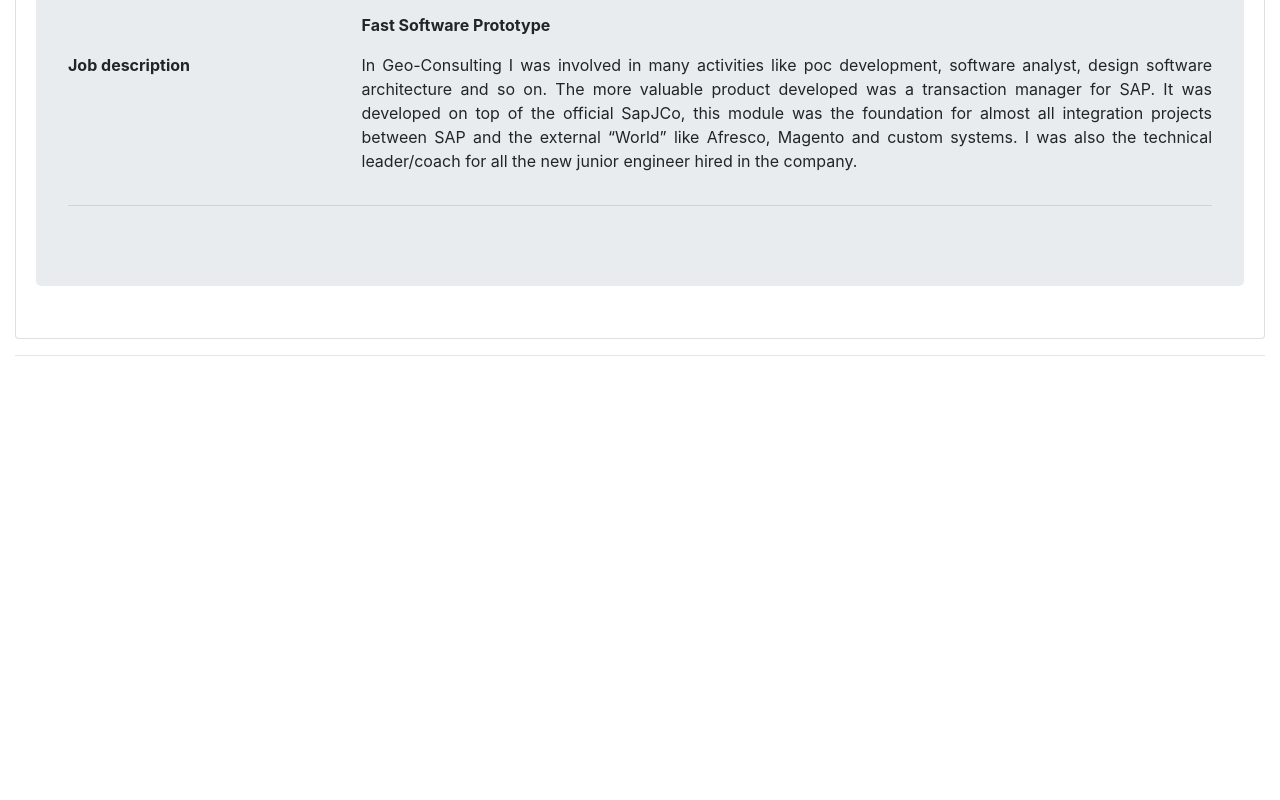
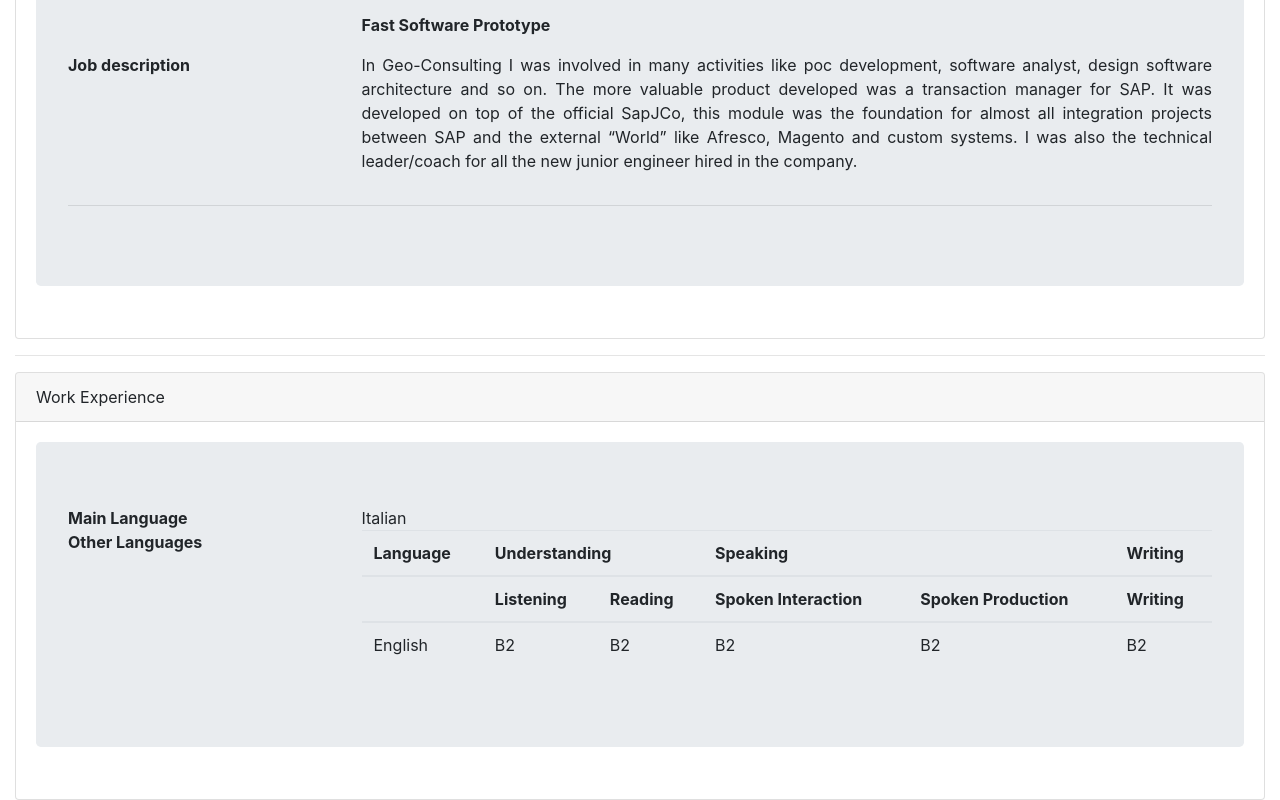
Before and after one commit to mrFlick72/mrFlick72.github.io, a React app: page /#/resume in a window 1280 px wide. Shown: the part 4257-5057 px from the top of the page. Before the commit the page ends 4629 px from the top, so only its background shows below. Built offline with nearby package versions, Linux system fonts and the light colour scheme.

Commit message:
language table

```diff
--- a/app/component/resume/LanguageSkillSectionPage.js
+++ b/app/component/resume/LanguageSkillSectionPage.js
@@ -0,0 +1,13 @@
+import React from 'react';
+
+import ResumeRow from "./ResumeRow";
+import LanguageSkillsTable from "./LanguageSkillsTable";
+
+export default ({languageDetails}) => {
+
+    return <div>
+        <ResumeRow label="Main Language" content={languageDetails.mainLanguage}/>
+
+        <ResumeRow label="Other Languages" content={<LanguageSkillsTable languageDetails={languageDetails.otherLanguages}/> }/>
+    </div>
+}
--- /dev/null
+++ b/app/component/resume/LanguageSkillsTable.js
@@ -0,0 +1,37 @@
+import React from 'react';
+
+export default ({languageDetails}) => {
+
+    return <div className="table-responsive">
+        <table className="table">
+            <thead>
+            <tr>
+                <th>Language</th>
+                <th colSpan="2">Understanding</th>
+                <th colSpan="2">Speaking</th>
+                <th>Writing</th>
+            </tr>
+            <tr>
+                <th></th>
+                <th>Listening</th>
+                <th>Reading</th>
+                <th>Spoken Interaction</th>
+                <th>Spoken Production</th>
+                <th>Writing</th>
+            </tr>
+            </thead>
+            <tbody>
+            {languageDetails.map(language => {
+                return <tr>
+                    <td>{language.languageName}</td>
+                    <td>{language.understanding.listening}</td>
+                    <td>{language.understanding.reading}</td>
+                    <td>{language.speaking.spokenInteraction}</td>
+                    <td>{language.speaking.spokenProduction}</td>
+                    <td>{language.writing.writing}</td>
+                </tr>
+            })}
+            </tbody>
+        </table>
+    </div>
+}
--- a/app/domain/repository/ResumeRepository.js
+++ b/app/domain/repository/ResumeRepository.js
@@ -100,7 +100,7 @@ export default class {
     }
 
 
-    getWorkExperience() {
+    getWorkExperienceDetails() {
         return [
             {
                 "company": "Lastminute.com Group",
@@ -149,4 +149,27 @@ export default class {
                 "engineer hired in the company."
             }]
     }
+
+    getLanguages() {
+        return {
+            "mainLanguage": "Italian",
+            "otherLanguages": [
+                {
+                    "languageName": "English",
+                    "understanding": {
+                        "listening": "B2",
+                        "reading": "B2"
+                    },
+                    "speaking": {
+                        "spokenInteraction": "B2",
+                        "spokenProduction": "B2"
+                    },
+                    "writing":
+                        {
+                            "writing": "B2"
+                        }
+                }
+            ]
+        }
+    }
 }
--- a/app/page/ResumePage.js
+++ b/app/page/ResumePage.js
@@ -6,6 +6,7 @@ import EducationSectionPage from "../component/resume/EducationSectionPage";
 import ResumeRepository from "../domain/repository/ResumeRepository";
 import SkillSectionPage from "../component/resume/SkillSectionPage";
 import WorkExperienceSectionPage from "../component/resume/WorkExperienceSectionPage";
+import LanguageSkillSectionPage from "../component/resume/LanguageSkillSectionPage";
 
 export default class extends React.Component {
 
@@ -36,10 +37,14 @@ export default class extends React.Component {
             <RowSeparator/>
 
             <ResumeSectionContainer title="Work Experience">
-                <WorkExperienceSectionPage workExperience={this.resumeRepository.getWorkExperience()}/>
+                <WorkExperienceSectionPage workExperience={this.resumeRepository.getWorkExperienceDetails()}/>
             </ResumeSectionContainer>
 
             <RowSeparator/>
+
+            <ResumeSectionContainer title="Work Experience">
+                <LanguageSkillSectionPage languageDetails={this.resumeRepository.getLanguages()}/>
+            </ResumeSectionContainer>
         </div>
     }
 }
```
